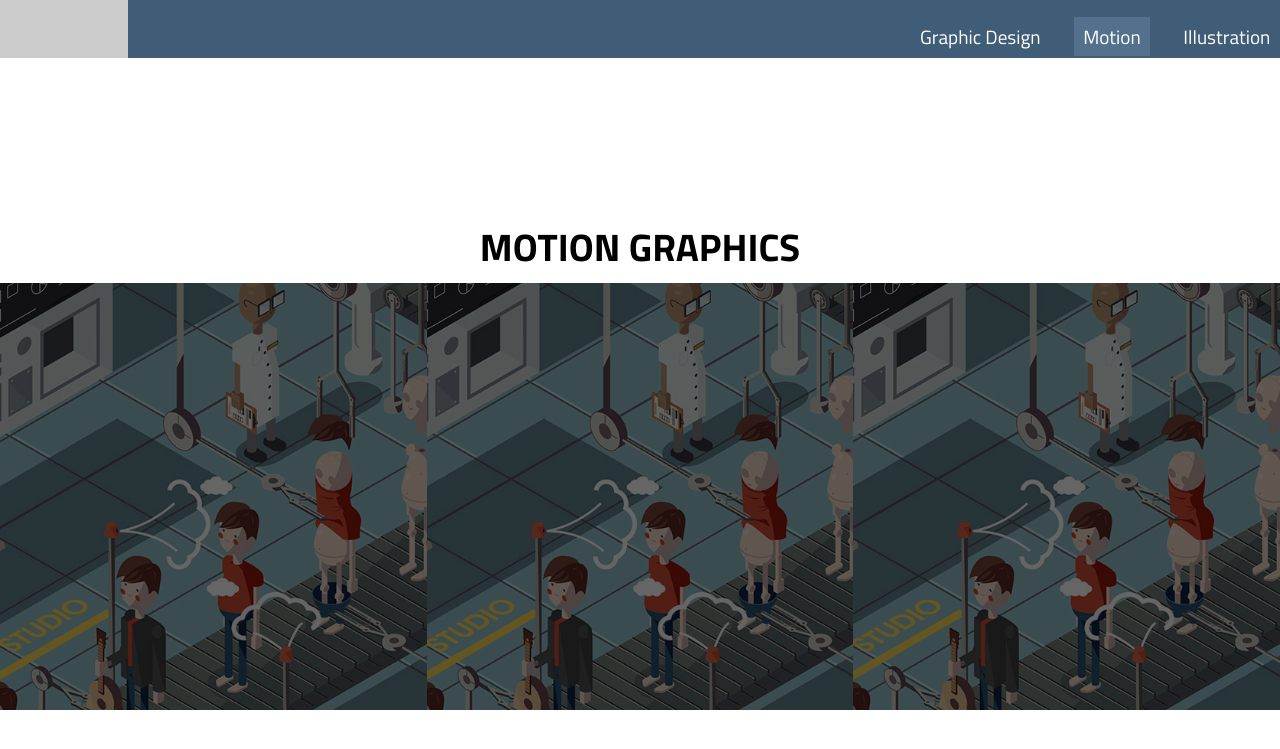
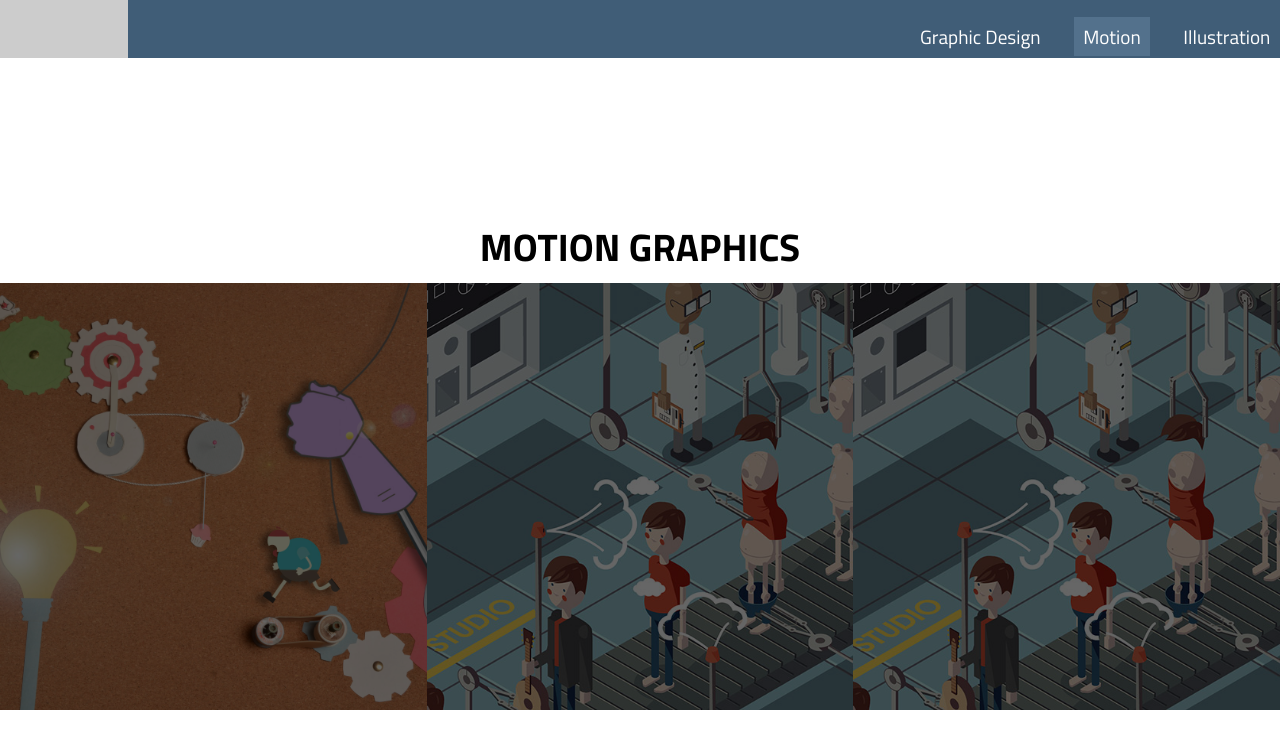
Before and after one commit to benmarley/portfolio, a Jekyll site: the page built from motion.html, in a window 1280 px wide. Shown: the top 749 px of the page. Built offline with Jekyll 4.4.1, drawn with Linux system fonts in a browser that asks for light colours; Markdown is read by kramdown in place of the engine named in the settings.

Commit message:
continued adding content

```diff
--- a/graphicdesign.html
+++ b/graphicdesign.html
@@ -21,14 +21,14 @@
 
 			<div id="grid-contain" class="portfolio-page-spacing unit unit-xs-1 unit-s-1 unit-m-1-2 unit-l-1-3">
 				<a href="portfolioitemone.html">
-					<img class="back-scale" src="images/iso-square.jpg">
+					<img class="back-scale" src="images/beacon-square.jpg">
 					<h2 id="box-title" class="grid-heading-title">Salve Shoppe Campaign</h2>
 				</a>
 			</div>
 
 			<div id="grid-contain" class="portfolio-page-spacing unit unit-xs-1 unit-s-1 unit-m-1-2 unit-l-1-3">
 				<a href="portfolioitemone.html">
-					<img class="back-scale" src="images/iso-square.jpg">
+					<img class="back-scale" src="images/hefty-b.jpg">
 					<h2 id="box-title" class="grid-heading-title">Salve Shoppe Campaign</h2>
 				</a>
 			</div>
--- a/illustration.html
+++ b/illustration.html
@@ -42,8 +42,8 @@
 
 			<div id="grid-contain" class="portfolio-page-spacing unit unit-xs-1 unit-s-1 unit-m-1-2 unit-l-1-3">
 				<a href="portfolioitemone.html">
-					<img class="back-scale" src="images/iso-square.jpg">
-					<h2 id="box-title" class="grid-heading-title">Salve Shoppe Campaign</h2>
+					<img class="back-scale" src="images/black-land-conceptart.jpg">
+					<h2 id="box-title" class="grid-heading-title">Black Land Concept Art</h2>
 				</a>
 			</div>
 		</div>
--- a/motion.html
+++ b/motion.html
@@ -5,21 +5,24 @@
 		<h2 CLASS="gd-title">MOTION GRAPHICS</h2>
 
 		<div class="grid proj-images">
-			<div class="portfolio-page-spacing unit unit-xs-1 unit-s-1 unit-m-1-2 unit-l-1-3">
+			<div id="grid-contain" class="portfolio-page-spacing unit unit-xs-1 unit-s-1 unit-m-1-2 unit-l-1-3">
 				<a href="portfolioitemone.html">
-					<img class="back-scale" src="images/iso-square.jpg">
+					<img class="back-scale" src="images/tactile-square.jpg">
+					<h2 id="box-title" class="grid-heading-title">Napoleon III</h2>
 				</a>
 			</div>
 
-			<div class="portfolio-page-spacing unit unit-xs-1 unit-s-1 unit-m-1-2 unit-l-1-3">
+			<div id="grid-contain" class="portfolio-page-spacing unit unit-xs-1 unit-s-1 unit-m-1-2 unit-l-1-3">
 				<a href="portfolioitemone.html">
 					<img class="back-scale" src="images/iso-square.jpg">
+					<h2 id="box-title" class="grid-heading-title">Napoleon III</h2>
 				</a>
 			</div>
 
-			<div class="portfolio-page-spacing unit unit-xs-1 unit-s-1 unit-m-1-2 unit-l-1-3">
+			<div id="grid-contain" class="portfolio-page-spacing unit unit-xs-1 unit-s-1 unit-m-1-2 unit-l-1-3">
 				<a href="portfolioitemone.html">
 					<img class="back-scale" src="images/iso-square.jpg">
+					<h2 id="box-title" class="grid-heading-title">Napoleon III</h2>
 				</a>
 			</div>
 
```
Also changed, not shown: _layouts/portfolio-items.html (+4 -4 lines), index.html (+6 -6 lines), images/beacon-square.jpg (added), images/black-land-conceptart.jpg (added), images/hefty-b.jpg (added), images/tactile-square.jpg (added).
